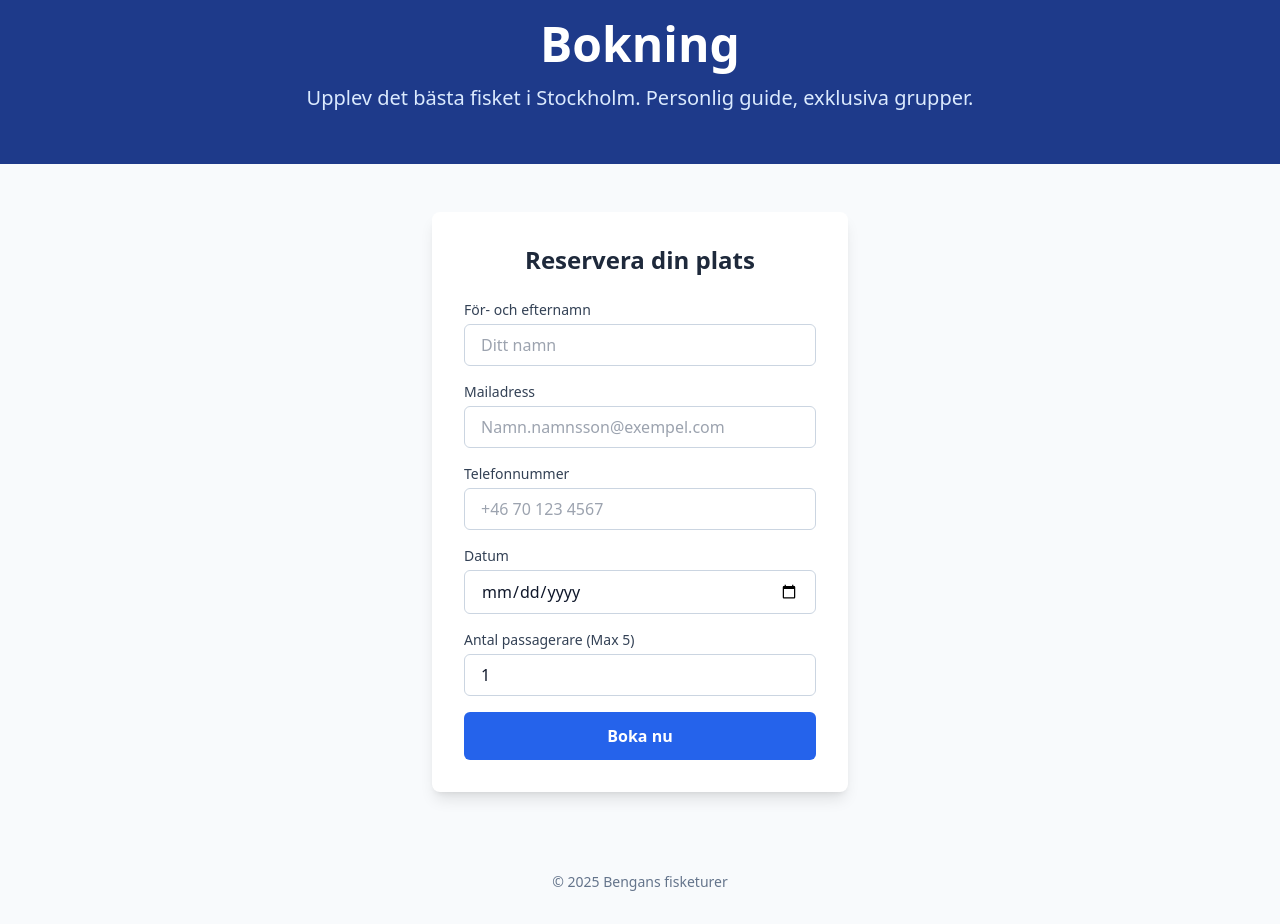
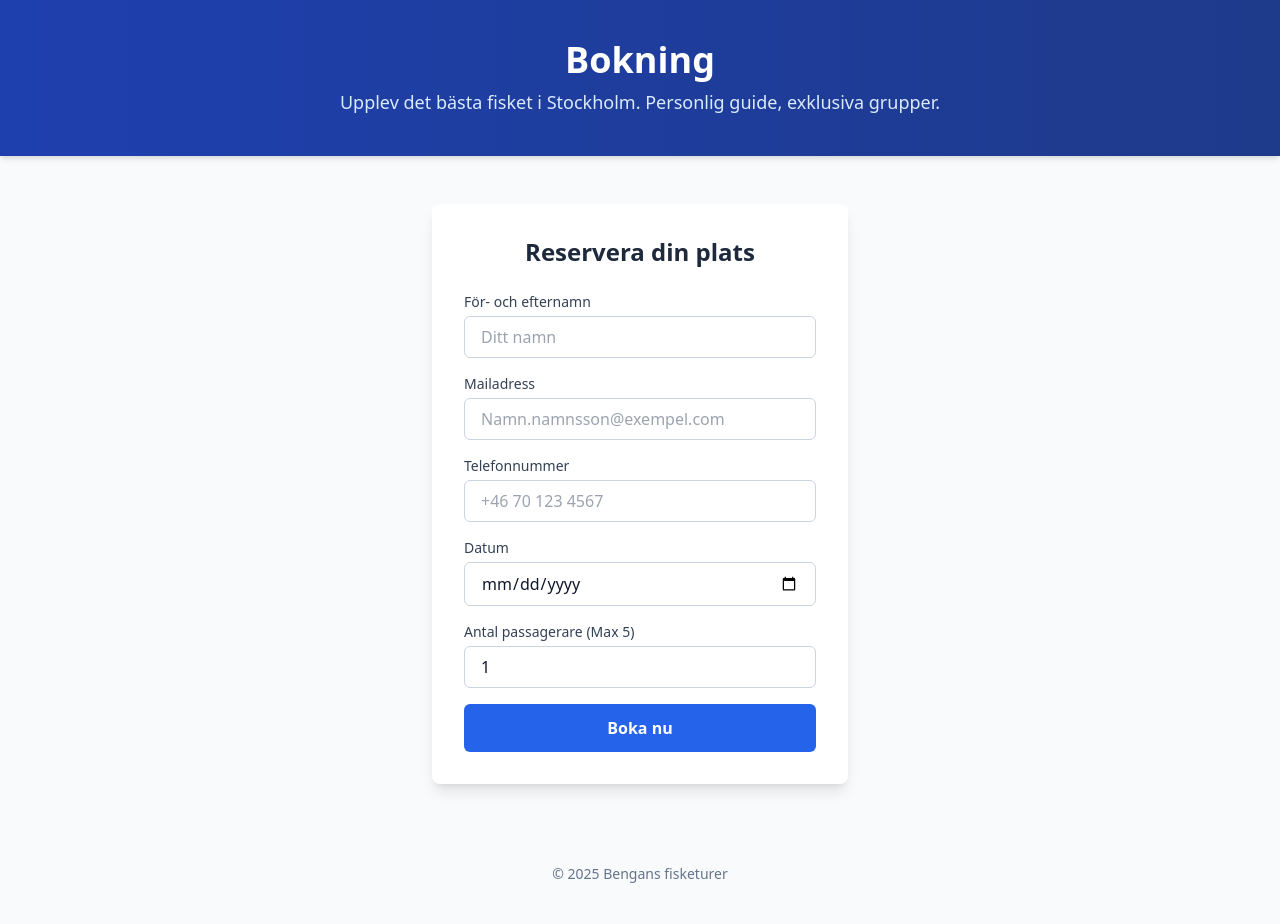
Before and after one commit to TE4-Academy/ai-coding-fishing-expedition, a website: page application/index.html in a window 1280 px wide. Drawn offline with nearby package versions, Linux system fonts and the light colour scheme.

Commit message:
snyggare header

```diff
--- a/application/index.html
+++ b/application/index.html
@@ -11,10 +11,10 @@
 <body class="bg-slate-50 text-slate-900 font-sans">
 
     <!-- Hero Section -->
-    <header class="bg-blue-900 text-white py-5 px-4 text-center">
-        <div class="max-w-3xl mx-auto">
-            <h1 class="text-4xl md:text-5xl font-bold mb-4">Bokning</h1>
-            <p class="text-xl text-blue-100 mb-8">Upplev det bästa fisket i Stockholm. Personlig guide, exklusiva grupper.</p>
+    <header class="bg-gradient-to-r from-blue-800 to-blue-900 text-white shadow-md">
+        <div class="max-w-4xl mx-auto px-4 sm:px-6 lg:px-8 py-8 md:py-10 text-center">
+            <h1 class="text-3xl md:text-4xl font-bold">Bokning</h1>
+            <p class="text-md md:text-lg text-blue-100 mt-2">Upplev det bästa fisket i Stockholm. Personlig guide, exklusiva grupper.</p>
         </div>
     </header>
 
```
Also changed, not shown: application/fishingpackages.html (+4 -4 lines).
